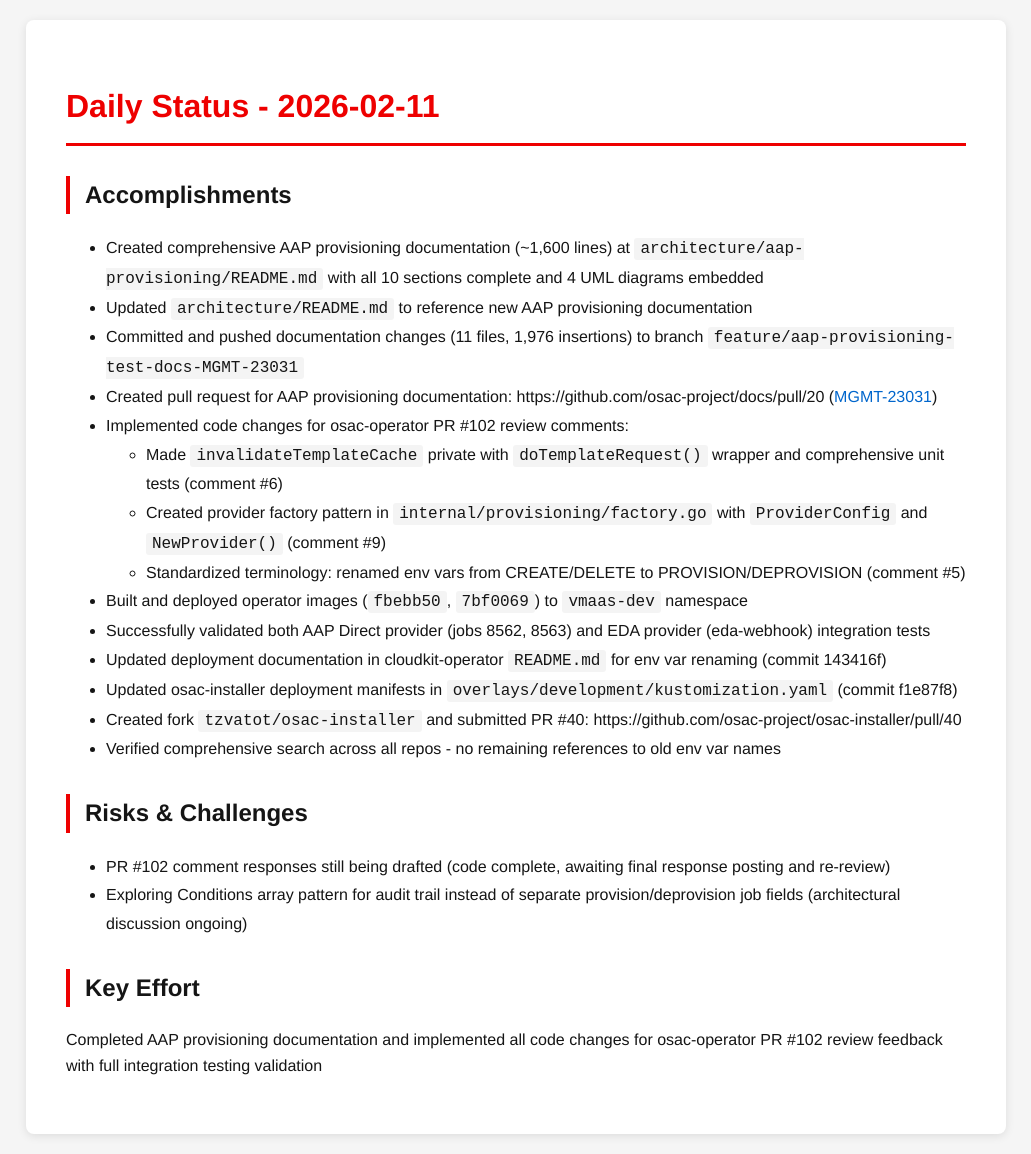
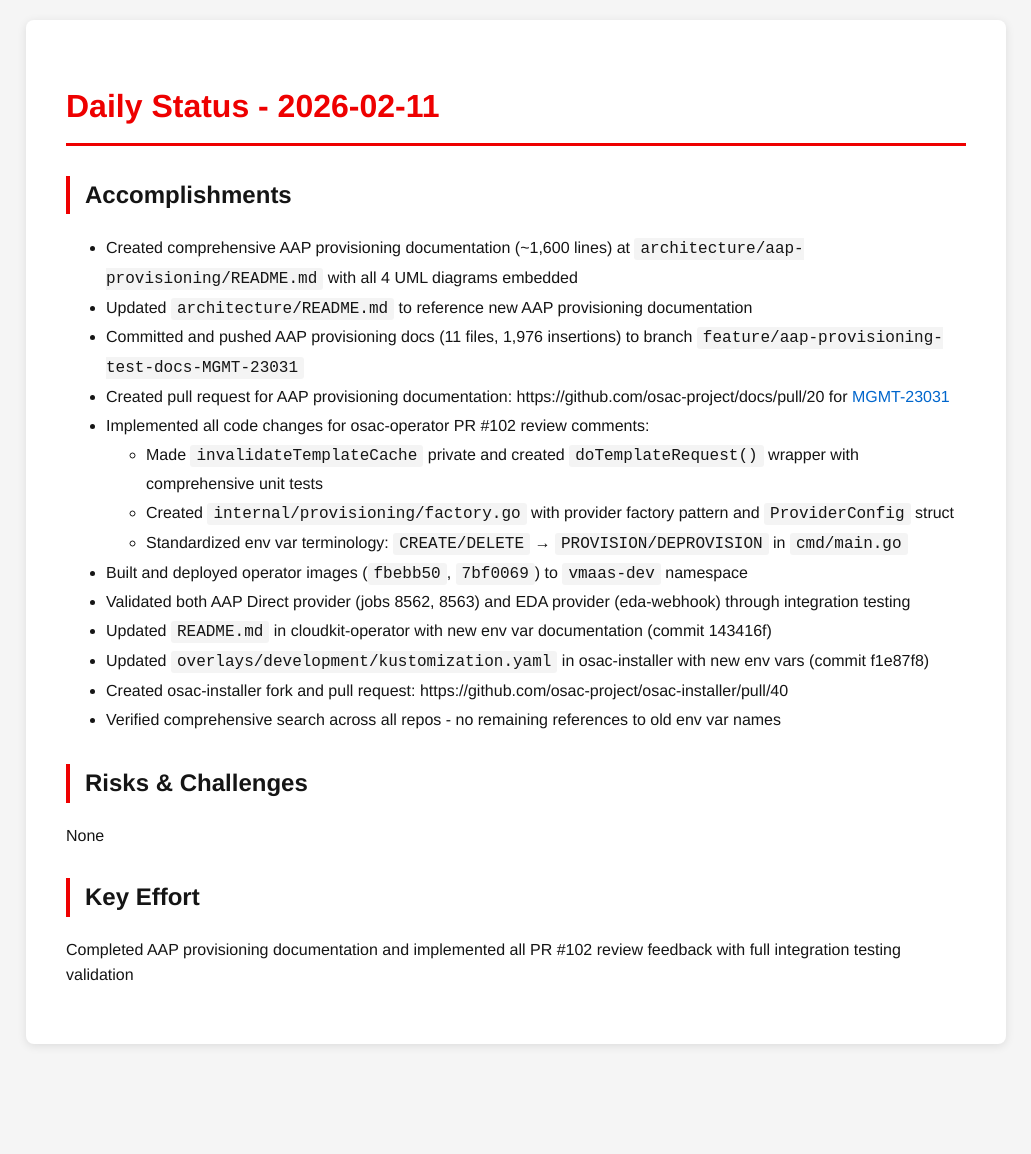
Before and after one commit to tzvatot/daily-status, a Jekyll site: the page built from 2026-02-11.md, in a window 1280 px wide. Shown: the whole page, without its empty margins (124-1155 px from the left). Built offline with Jekyll 4.4.1, drawn with Linux system fonts in a browser that asks for light colours; after the commit the page ends 1064 px from its top, so only the background shows below that.

Commit message:
Daily status update - 2026-02-11

```diff
--- a/2026-02-11.md
+++ b/2026-02-11.md
@@ -7,24 +7,23 @@ date: 2026-02-11
 # Daily Status - 2026-02-11
 
 ## Accomplishments
-- Created comprehensive AAP provisioning documentation (~1,600 lines) at `architecture/aap-provisioning/README.md` with all 10 sections complete and 4 UML diagrams embedded
+- Created comprehensive AAP provisioning documentation (~1,600 lines) at `architecture/aap-provisioning/README.md` with all 4 UML diagrams embedded
 - Updated `architecture/README.md` to reference new AAP provisioning documentation
-- Committed and pushed documentation changes (11 files, 1,976 insertions) to branch `feature/aap-provisioning-test-docs-MGMT-23031`
-- Created pull request for AAP provisioning documentation: https://github.com/osac-project/docs/pull/20 ([MGMT-23031](https://issues.redhat.com/browse/MGMT-23031))
-- Implemented code changes for osac-operator PR #102 review comments:
-  - Made `invalidateTemplateCache` private with `doTemplateRequest()` wrapper and comprehensive unit tests (comment #6)
-  - Created provider factory pattern in `internal/provisioning/factory.go` with `ProviderConfig` and `NewProvider()` (comment #9)
-  - Standardized terminology: renamed env vars from CREATE/DELETE to PROVISION/DEPROVISION (comment #5)
+- Committed and pushed AAP provisioning docs (11 files, 1,976 insertions) to branch `feature/aap-provisioning-test-docs-MGMT-23031`
+- Created pull request for AAP provisioning documentation: https://github.com/osac-project/docs/pull/20 for [MGMT-23031](https://issues.redhat.com/browse/MGMT-23031)
+- Implemented all code changes for osac-operator PR #102 review comments:
+  - Made `invalidateTemplateCache` private and created `doTemplateRequest()` wrapper with comprehensive unit tests
+  - Created `internal/provisioning/factory.go` with provider factory pattern and `ProviderConfig` struct
+  - Standardized env var terminology: `CREATE/DELETE` → `PROVISION/DEPROVISION` in `cmd/main.go`
 - Built and deployed operator images (`fbebb50`, `7bf0069`) to `vmaas-dev` namespace
-- Successfully validated both AAP Direct provider (jobs 8562, 8563) and EDA provider (eda-webhook) integration tests
-- Updated deployment documentation in cloudkit-operator `README.md` for env var renaming (commit 143416f)
-- Updated osac-installer deployment manifests in `overlays/development/kustomization.yaml` (commit f1e87f8)
-- Created fork `tzvatot/osac-installer` and submitted PR #40: https://github.com/osac-project/osac-installer/pull/40
+- Validated both AAP Direct provider (jobs 8562, 8563) and EDA provider (eda-webhook) through integration testing
+- Updated `README.md` in cloudkit-operator with new env var documentation (commit 143416f)
+- Updated `overlays/development/kustomization.yaml` in osac-installer with new env vars (commit f1e87f8)
+- Created osac-installer fork and pull request: https://github.com/osac-project/osac-installer/pull/40
 - Verified comprehensive search across all repos - no remaining references to old env var names
 
 ## Risks & Challenges
-- PR #102 comment responses still being drafted (code complete, awaiting final response posting and re-review)
-- Exploring Conditions array pattern for audit trail instead of separate provision/deprovision job fields (architectural discussion ongoing)
+None
 
 ## Key Effort
-Completed AAP provisioning documentation and implemented all code changes for osac-operator PR #102 review feedback with full integration testing validation
+Completed AAP provisioning documentation and implemented all PR #102 review feedback with full integration testing validation
```
